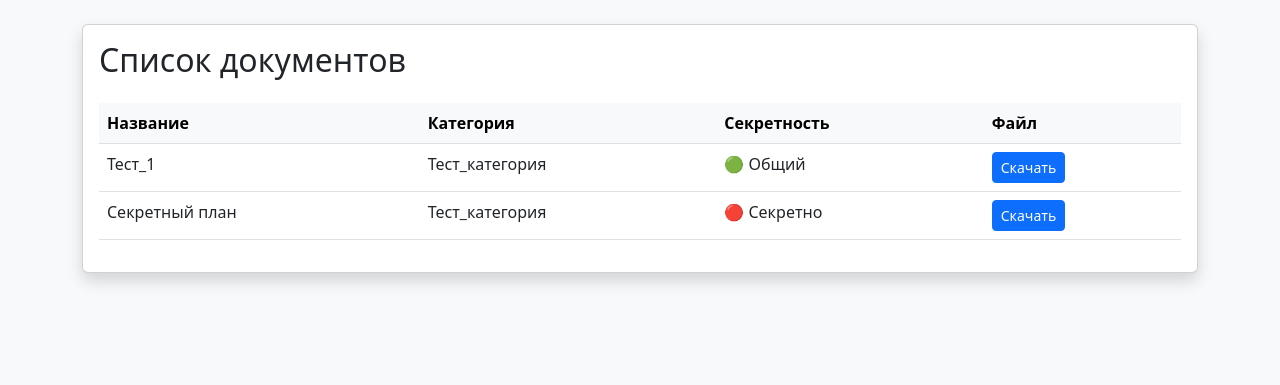
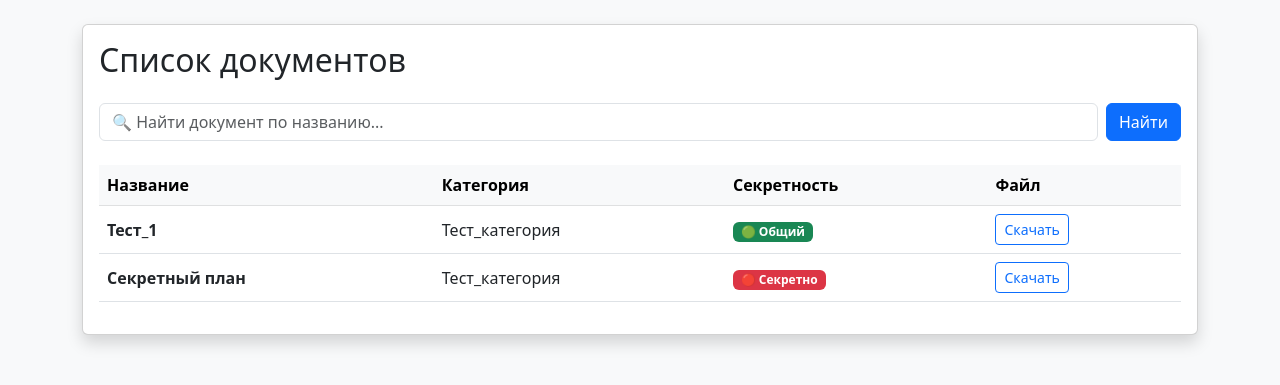
Before and after one commit to baukerrrr/DocuGuard, a Django app: page / in a window 1280 px wide. Shown: the part 56-441 px from the top of the page. Run offline with Django 5.2, Linux system fonts and the light colour scheme; a user stored in the database is signed in; data comes from the database, SQL or seed files in the repository; both versions use the stored data as it was after the commit.

Commit message:
справлен поиск: теперь ищет только с начала слова

```diff
--- a/archive_system/core/templates/core/document_list.html
+++ b/archive_system/core/templates/core/document_list.html
@@ -2,14 +2,15 @@
 <html lang="ru">
 <head>
     <meta charset="UTF-8">
-    <title>Архив документов</title>
+    <title>Архив документов | DocuGuard</title>
     <link href="https://cdn.jsdelivr.net/npm/bootstrap@5.3.0/dist/css/bootstrap.min.css" rel="stylesheet">
 </head>
 <body class="bg-light">
 
 <nav class="navbar navbar-dark bg-dark mb-4">
     <div class="container">
-        <a class="navbar-brand" href="#">📂 DocuGuard</a>
+        <a class="navbar-brand" href="{% url 'home' %}">📂 DocuGuard</a>
+
         <div>
             {% if user.is_authenticated %}
                 <span class="text-white me-3">Привет, {{ user.username }}!</span>
@@ -27,8 +28,23 @@
 <div class="container">
     <div class="card shadow">
         <div class="card-body">
+
             <h2 class="mb-4">Список документов</h2>
-            <table class="table table-hover">
+
+            <form method="get" class="d-flex gap-2 mb-4">
+                <input type="text"
+                       name="q"
+                       class="form-control"
+                       placeholder="🔍 Найти документ по названию..."
+                       value="{{ search_query }}">
+
+                <button type="submit" class="btn btn-primary">Найти</button>
+
+                {% if search_query %}
+                    <a href="{% url 'home' %}" class="btn btn-secondary">Сбросить</a>
+                {% endif %}
+            </form>
+            <table class="table table-hover align-middle">
                 <thead class="table-light">
                     <tr>
                         <th>Название</th>
@@ -40,20 +56,32 @@
                 <tbody>
                     {% for doc in docs %}
                     <tr>
-                        <td>{{ doc.title }}</td>
+                        <td class="fw-bold">{{ doc.title }}</td>
                         <td>{{ doc.category.name|default:"-" }}</td>
                         <td>
-                            {% if doc.security_level == 'secret' %}🔴 Секретно
-                            {% elif doc.security_level == 'internal' %}🟡 Служебный
-                            {% else %}🟢 Общий{% endif %}
+                            {% if doc.security_level == 'secret' %}
+                                <span class="badge bg-danger">🔴 Секретно</span>
+                            {% elif doc.security_level == 'internal' %}
+                                <span class="badge bg-warning text-dark">🟡 Служебный</span>
+                            {% else %}
+                                <span class="badge bg-success">🟢 Общий</span>
+                            {% endif %}
                         </td>
-                        <td><a href="{{ doc.file.url }}" class="btn btn-sm btn-primary" target="_blank">Скачать</a></td>
+                        <td>
+                            <a href="{{ doc.file.url }}" class="btn btn-sm btn-outline-primary" target="_blank">Скачать</a>
+                        </td>
                     </tr>
                     {% empty %}
-                    <tr><td colspan="4" class="text-center">Пусто</td></tr>
+                    <tr>
+                        <td colspan="4" class="text-center py-4 text-muted">
+                            <h5>Ничего не найдено 🤷‍♂️</h5>
+                            <p>Попробуйте изменить запрос.</p>
+                        </td>
+                    </tr>
                     {% endfor %}
                 </tbody>
             </table>
+
         </div>
     </div>
 </div>
--- a/archive_system/core/views.py
+++ b/archive_system/core/views.py
@@ -3,11 +3,26 @@ from .models import Document
 
 
 def document_list(request):
-    # Если пользователь вошел (Admin или сотрудник) -> Показываем ВСЁ
-    if request.user.is_authenticated:
+    # 1. Сначала получаем список документов по правам доступа (как раньше)
+    if request.user.is_superuser:
         docs = Document.objects.all()
-    # Если гость -> Показываем только ОБЩИЕ документы
+    elif request.user.is_authenticated:
+        docs = Document.objects.filter(security_level__in=['public', 'internal'])
     else:
         docs = Document.objects.filter(security_level='public')
 
-    return render(request, 'core/document_list.html', {'docs': docs})
+    # 2. ПОИСК (Исправленный для русского языка)
+    search_query = request.GET.get('q', '')
+
+    if search_query:
+        # Превращаем запрос в маленькие буквы (Тест -> тест)
+        query_lower = search_query.lower()
+
+        # Проходимся по списку и ищем совпадения вручную через Python
+        # Это решает проблему с регистром (Заглавные/Строчные)
+        docs = [doc for doc in docs if doc.title.lower().startswith(query_lower)]
+
+    return render(request, 'core/document_list.html', {
+        'docs': docs,
+        'search_query': search_query
+    })
```
Also changed, not shown: archive_system/db.sqlite3.
